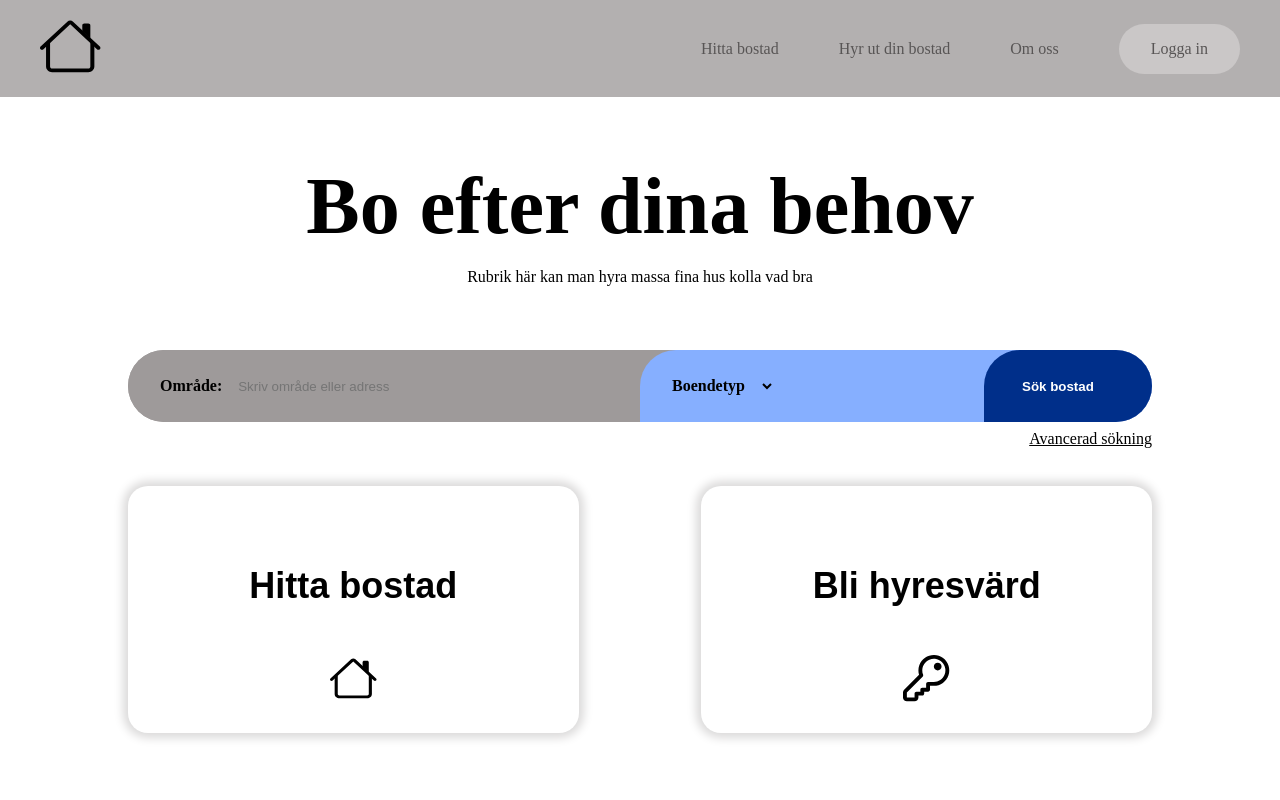
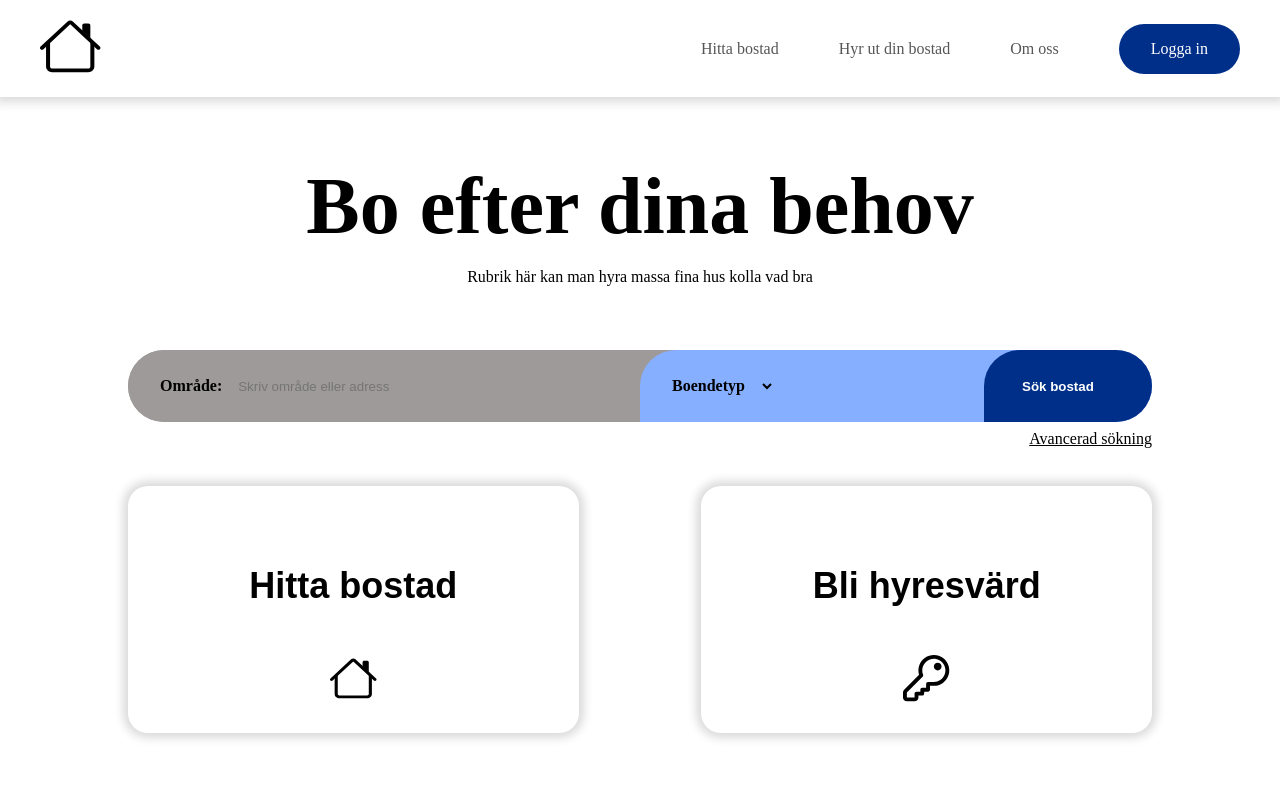
Before and after one commit to JonssonJohanna/Kollektiva, a Next.js app: page / in a window 1280 px wide. Shown: the top 800 px of the page. Built offline with nearby package versions, Linux system fonts and the light colour scheme.

Commit message:
colors and new styling on nav

```diff
--- a/styles/globals.css
+++ b/styles/globals.css
@@ -21,19 +21,26 @@
   display: flex;
   justify-content: flex-end;
   align-items: center;
-  background-color: rgb(179, 176, 176);
+  background-color: rgb(255, 255, 255);
   color: black;
   padding-left: 40px;
   padding-right: 40px;
   padding-top: 20px;
   padding-bottom: 20px;
   gap: 5%;
+  box-shadow: 0 0 10px 5px rgb(219, 218, 218);
+  z-index: 1;
+  position: relative;
 }
 
 .loginContainer {
-  background-color: rgb(202, 199, 199);
+  background-color: var(--darkblue);
   padding: 1rem 2rem;
   border-radius: 2rem;
+}
+
+.loginContainer a {
+  color: white;
 }
 
 nav .homeIcon {
@@ -71,6 +78,7 @@
   /* background: gray; */
   border-radius: 20px 0px 0px 0px;
 }
+
 .FooterContainer {
   display: flex;
   justify-content: space-evenly;
--- a/styles/landlord.module.css
+++ b/styles/landlord.module.css
@@ -3,6 +3,7 @@
   flex-direction: row;
   width: 100%;
   display: flex;
+  z-index: 0;
 }
 
 .title {
```
